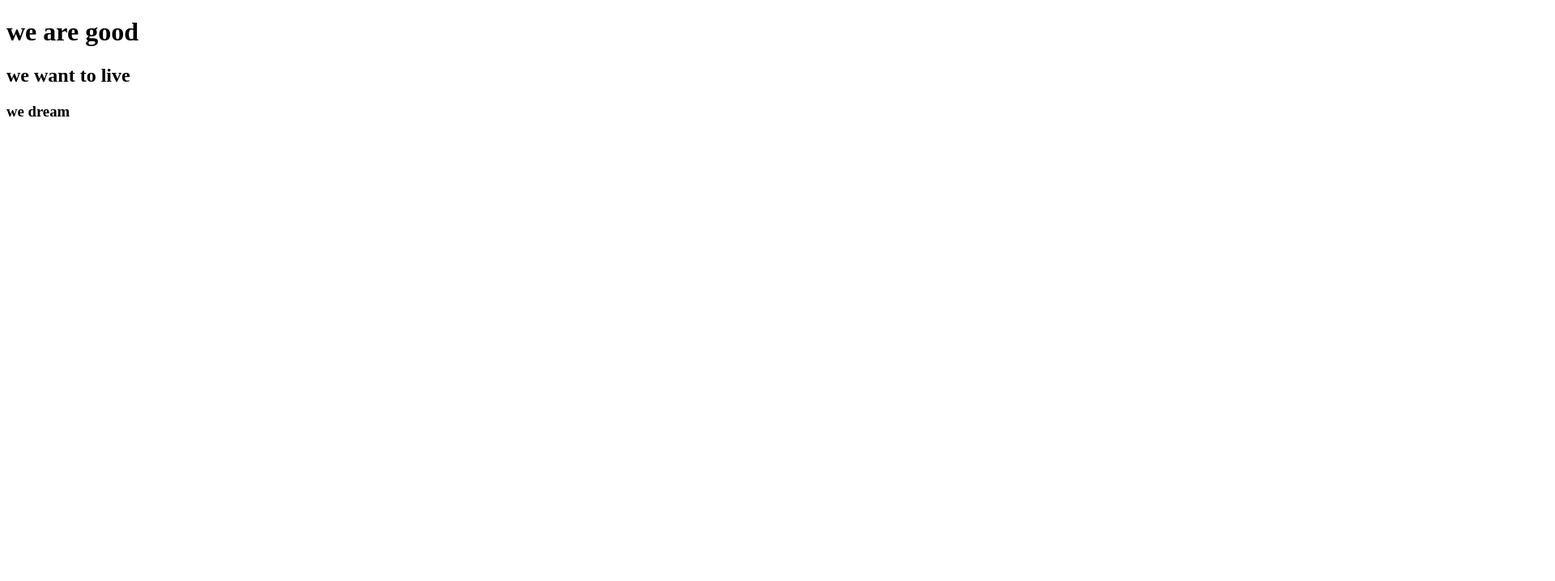
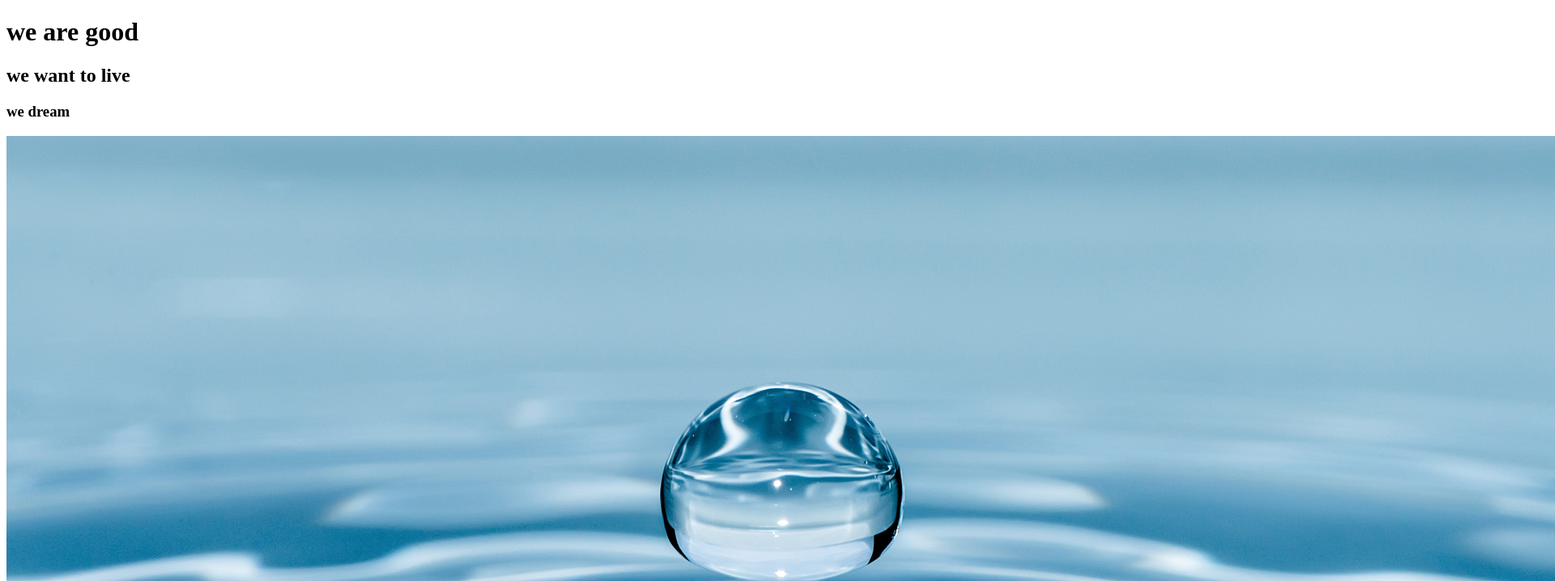
Before and after one commit to Mohtasim48/my-first-repo, a plain HTML site: page index.html in a window 1280 px wide. Shown: the top 718 px of the page at 81% size, 1920 px wide, since content can reach past the window. Drawn offline with Linux system fonts and the light colour scheme.

Commit message:
water-image

```diff
--- a/index.html
+++ b/index.html
@@ -11,6 +11,7 @@
     <h1>we are good</h1>
     <h2>we want to live</h2>
     <h3>we dream</h3>
+    <img src="favicon.ico.jpg" alt="this is a picture">
 
 </body>
 </html>
```
Also changed, not shown: favicon.ico.jpg (added).
